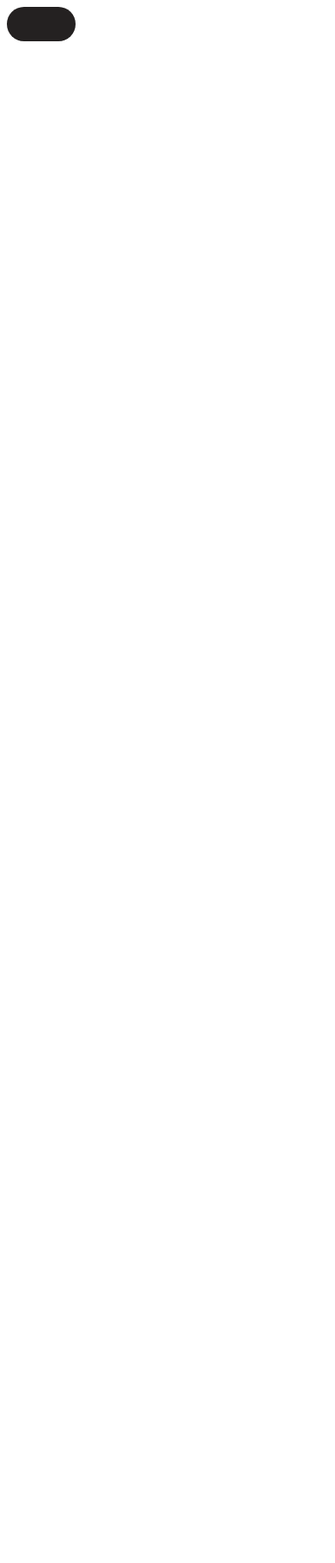
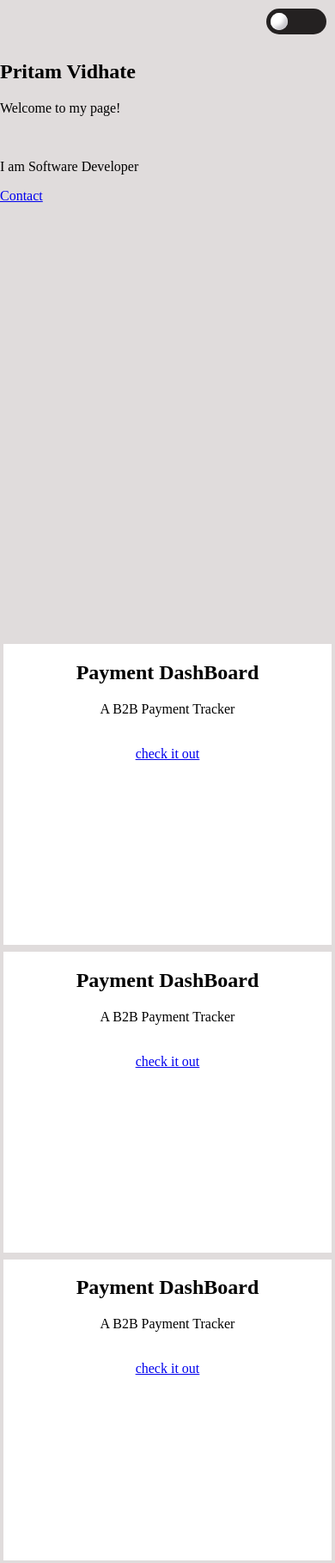
Before and after one commit to pritamvidhate/portfoliodarkmode, a plain HTML site: page index.html in a window 390 px wide. Shown: the top 1818 px of the page at 86% size. Before the commit the page ends 844 px from the top, so only its background shows below. Drawn offline with Linux system fonts and the light colour scheme.

Commit message:
sub section

```diff
--- a/index.html
+++ b/index.html
@@ -13,6 +13,51 @@
             <div class="flicker"></div>
         </div>
     </header>
+
+    <section>
+    <div class="main">
+        <div class="main-text">
+            <h1>Pritam Vidhate</h1>
+            <p>Welcome to my page!</p>
+            <br/>
+            <p>I am Software Developer</p>
+            <a href="#">Contact</a>
+        </div>
+    </div>
+    </section>
+
+    <section>
+        <div class="sub-section">
+            <div class="square">
+                <h2>Payment DashBoard</h2>
+                <p>A B2B Payment Tracker</p>
+                <br/>
+                <a href="#">check it out</a>
+            </div>
+
+            <div class="square">
+                <h2>Payment DashBoard</h2>
+                <p>A B2B Payment Tracker</p>
+                <br />
+                <a href="#">check it out</a>
+            </div>
+
+            <div class="square">
+                <h2>Payment DashBoard</h2>
+                <p>A B2B Payment Tracker</p>
+                <br />
+                <a href="#">check it out</a>
+
+            </div>
+
+            <div class="square">
+                <h2>Payment DashBoard</h2>
+                <p>A B2B Payment Tracker</p>
+                <br />
+                <a href="#">check it out</a>
+            </div>
+        </div>
+    </section>
     <script src="script.js"></script>
 </body>
 </html>
--- a/script.js
+++ b/script.js
@@ -0,0 +1,5 @@
+const switchElement = document.querySelector('.switch');
+
+switchElement.addEventListener('click', () =>{
+    document.body.classList.toggle('dark');
+});
--- a/style.css
+++ b/style.css
@@ -1,6 +1,78 @@
+body {
+  transition: 0.3s;
+  margin: 0;
+  padding: 0;
+  background-color: rgb(224, 220, 220);
+}
+
+header {
+  display: flex;
+  justify-content: flex-end;
+  padding: 10px;
+}
+
 .switch {
-  width: 80px;
-  height: 40px;
+  width: 70px;
+  height: 30px;
   border-radius: 20px;
   background-color: rgb(36, 33, 33);
+  position: relative;
 }
+
+.flicker {
+  width: 20px;
+  height: 20px;
+  border-radius: 15px;
+  background-color: rgb(255, 255, 255);
+  position: absolute;
+  top: 5px;
+  left: 5px;
+  box-shadow: inset 4px 4px 4px rgb(255, 255, 255),
+    inset -4px -4px 4px rgb(195 193 198/ 90%);
+}
+
+.dark {
+  background-color: rgb(57, 57, 57);
+  transition: 0.3s;
+}
+
+.dark .flicker {
+  transform: translateX(40px);
+}
+
+.main {
+  height: 80vh;
+}
+
+.main-text {
+  width: 50%;
+}
+
+.dark > * {
+  color: #fff;
+}
+
+.square {
+  width: 98%;
+  margin: 1%;
+  height: 350px;
+  background-color: rgb(255, 255, 255);
+  text-align: center;
+}
+
+.dark .square {
+  background-color: rgb(168, 167, 167);
+}
+
+.sub-section {
+  display: flex;
+  flex-wrap: wrap;
+}
+
+@media only screen and(min-width: 968px) {
+  .square {
+    width: 48%;
+    margin: 1%;
+    height: 600px;
+  }
+}
```
